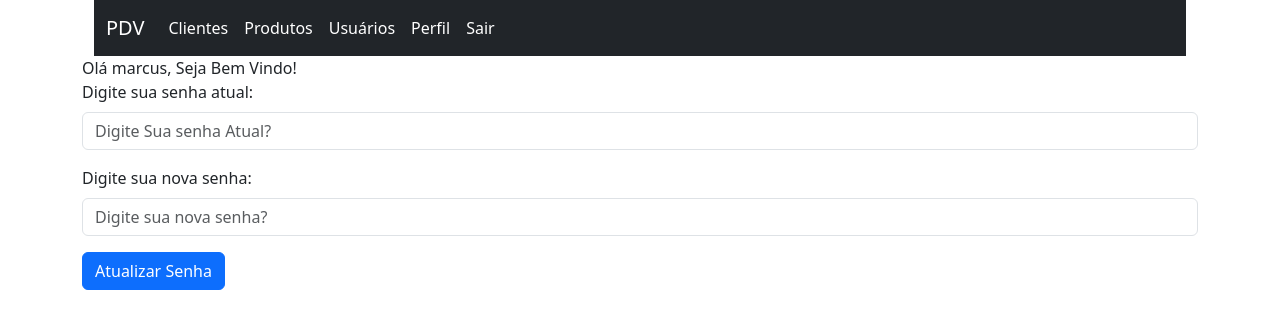
After one commit to kinhoBR26/pdv, a PHP site: page /alterar_senha.php in a window 1280 px wide. The commit adds this page. Shown: the top 329 px of the page. Run offline with PHP 8.4, Linux system fonts and the light colour scheme; a user stored in the database is signed in.

Commit message:
Página perfil,opçao alterar senha.

```diff
--- /dev/null
+++ b/alterar_senha.php
@@ -0,0 +1,52 @@
+<?php
+    include('seguranca.php');
+    include('conexao.php');
+    if($_POST){
+        $senha_atual = md5($_POST["senha_atual"]);
+        $senha_nova = md5($_POST["senha_nova"]);
+        $email_session = $_SESSION["email"];
+        $sql="SELECT * FROM usuarios WHERE senha ='$senha_atual' and email='$email_session'";
+        $consulta = $conexao->query($sql);
+        $linha = $consulta->fetch(PDO::FETCH_ASSOC);
+            if($linha){
+                $sql = "UPDATE usuarios SET senha = '$senha_nova' WHERE (email = '$email_session')";
+                $stmt = $conexao->prepare($sql);
+                $stmt->execute();
+                echo "Senha alterada com sucesso!";
+            }else{
+                echo "Senha atual inválida!";
+            }
+    }
+?>
+<!doctype html>
+<html lang="pt-br">
+<head>
+    <meta charset="utf-8">
+    <meta name="viewport" content="width=device-width, initial-scale=1">
+    <title>Perfil</title>
+    <link rel="icon" href="https://www.w3schools.com/favicon.ico">
+    <link href="https://cdn.jsdelivr.net/npm/bootstrap@5.3.2/dist/css/bootstrap.min.css" rel="stylesheet" integrity="sha384-T3c6CoIi6uLrA9TneNEoa7RxnatzjcDSCmG1MXxSR1GAsXEV/Dwwykc2MPK8M2HN" crossorigin="anonymous">
+</head>
+<body>
+<div class="container">
+    <?php include 'menu.php';?>
+    Olá <?php echo $_SESSION['nome']?>, Seja Bem Vindo!<br>
+
+    <form action="alterar_senha.php" method="post">
+        <div class="mb-3">
+            <label class="form-label">Digite sua senha atual:</label>
+            <input type="text" name="senha_atual" placeholder="Digite Sua senha Atual?" required class="form-control" value="">
+        </div>
+        <div class="mb-3">
+            <label class="form-label">Digite sua nova senha:</label>
+            <input type="text" name="senha_nova" placeholder="Digite sua nova senha?" required class="form-control" value="">
+        </div>
+        <button type="submit" class="btn btn-primary">Atualizar Senha</button>
+    </form>
+
+
+
+</div>
+<script src="https://cdn.jsdelivr.net/npm/bootstrap@5.3.2/dist/js/bootstrap.bundle.min.js" integrity="sha384-C6RzsynM9kWDrMNeT87bh95OGNyZPhcTNXj1NW7RuBCsyN/o0jlpcV8Qyq46cDfL" crossorigin="anonymous"></script>
+</body>
+</html>
--- a/menu.php
+++ b/menu.php
@@ -17,6 +17,9 @@
                         <a class="nav-link active" aria-current="page" href="/usuarios/index.php">Usuários</a>
                     </li>
                     <li class="nav-item">
+                        <a class="nav-link active" aria-current="page" href="/perfil.php">Perfil</a>
+                    </li>
+                    <li class="nav-item">
                         <a class="nav-link active" aria-current="page" href="/sair.php">Sair</a>
                     </li>
                 </ul>
```
Also changed, not shown: perfil.php (added, +30 -0 lines).
